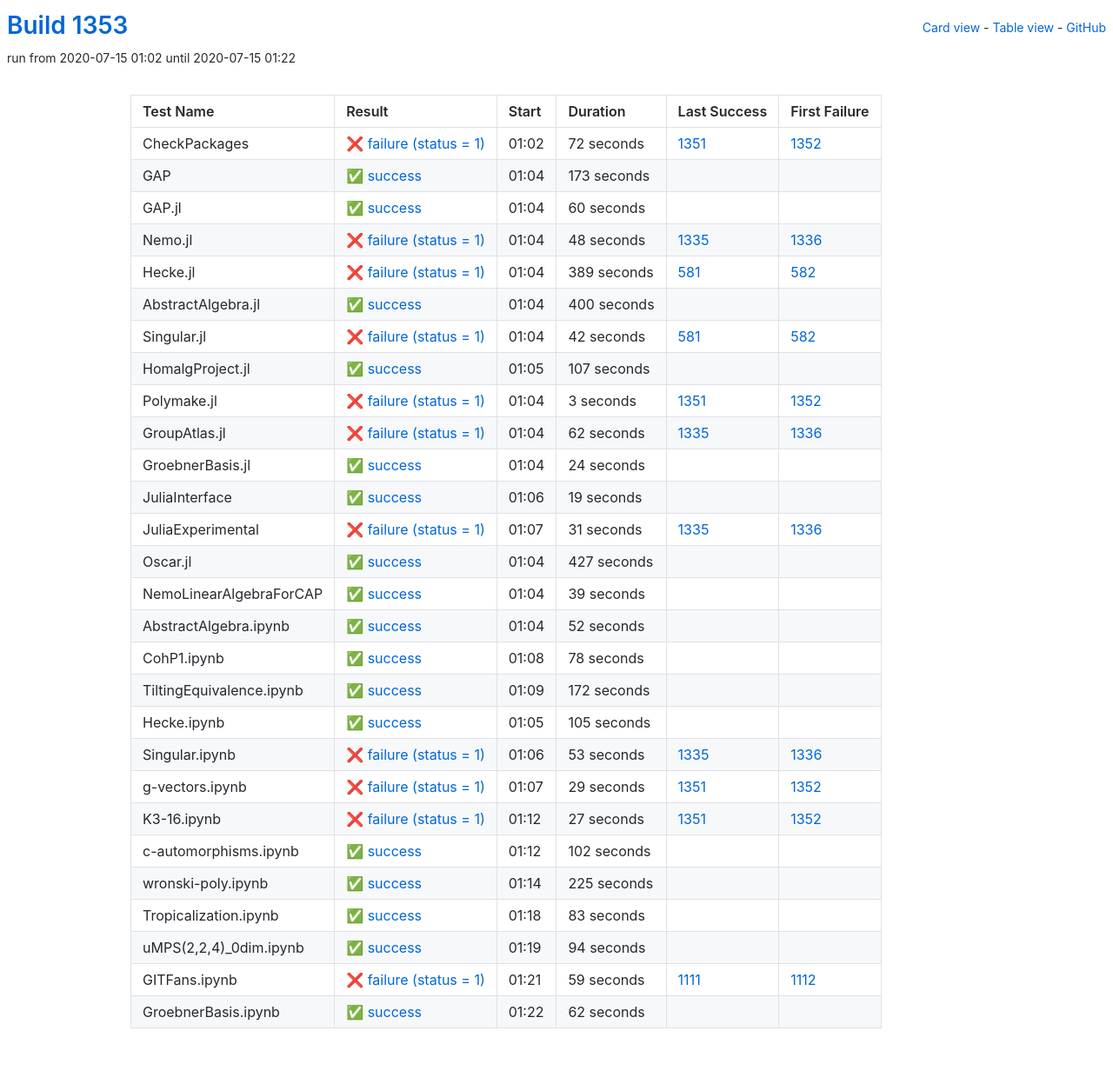
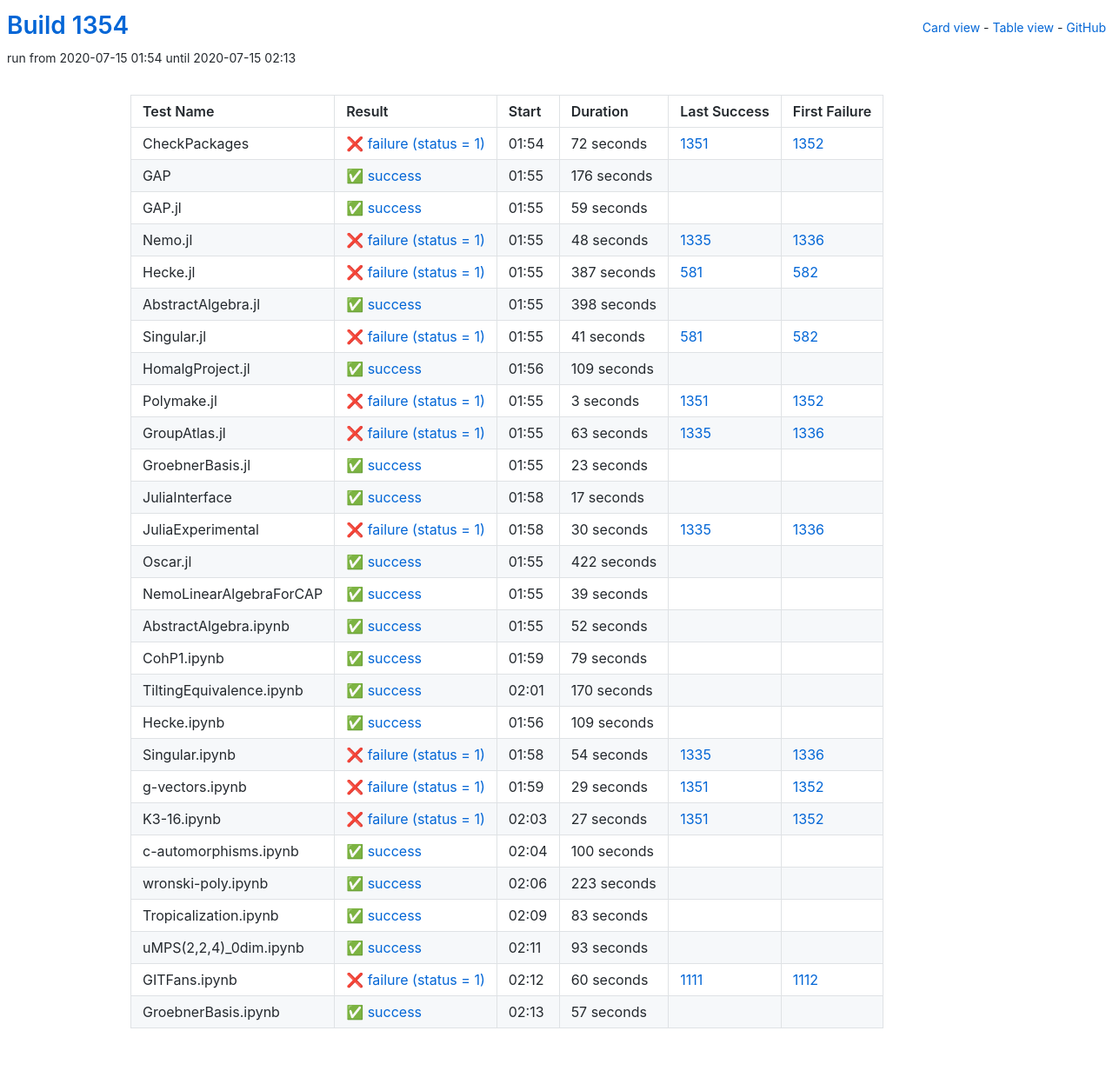
Before and after one commit to oscar-system/oscar-ci-status-1.4, a Jekyll site: the page built from table.html, in a window 1280 px wide. Shown: the whole page at 87% size. Built offline with Jekyll 4.4.1, drawn with Linux system fonts in a browser that asks for light colours.

Commit message:
Build #1354

```diff
--- a/_data/ci.yml
+++ b/_data/ci.yml
@@ -1,6 +1,6 @@
 ---
-build: 1353
-build_url: https://oscarci.mathematik.uni-kl.de/job/oscar-julia-1.4/1353/
+build: 1354
+build_url: https://oscarci.mathematik.uni-kl.de/job/oscar-julia-1.4/1354/
 job: oscar-julia-1.4
 organization: oscar-system
 repo: oscar-ci-status-1.4
@@ -8,8 +8,8 @@ repourl: https://github.com/oscar-system/oscar-ci-status-1.4
 tests:
 - name: CheckPackages
   id: checkpackages
-  log: https://oscarci.mathematik.uni-kl.de/job/oscar-julia-1.4/1353/artifact/logs/build-1353/CheckPackages.log
-  start: 2020-07-15 01:02
+  log: https://oscarci.mathematik.uni-kl.de/job/oscar-julia-1.4/1354/artifact/logs/build-1354/CheckPackages.log
+  start: 2020-07-15 01:54
   success: false
   exitcode: 1
   status: failure
@@ -20,32 +20,32 @@ tests:
   first_failure_url: https://oscarci.mathematik.uni-kl.de/job/oscar-julia-1.4/1352/
 - name: GAP
   id: gap
-  log: https://oscarci.mathematik.uni-kl.de/job/oscar-julia-1.4/1353/artifact/logs/build-1353/GAP.log
-  start: 2020-07-15 01:04
+  log: https://oscarci.mathematik.uni-kl.de/job/oscar-julia-1.4/1354/artifact/logs/build-1354/GAP.log
+  start: 2020-07-15 01:55
   success: true
   exitcode: 0
   status: success
-  duration: 173
+  duration: 176
   last_success: false
   last_success_url:
   first_failure: false
   first_failure_url:
 - name: GAP.jl
   id: gap-jl
-  log: https://oscarci.mathematik.uni-kl.de/job/oscar-julia-1.4/1353/artifact/logs/build-1353/GAP.jl.log
-  start: 2020-07-15 01:04
+  log: https://oscarci.mathematik.uni-kl.de/job/oscar-julia-1.4/1354/artifact/logs/build-1354/GAP.jl.log
+  start: 2020-07-15 01:55
   success: true
   exitcode: 0
   status: success
-  duration: 60
+  duration: 59
   last_success: false
   last_success_url:
   first_failure: false
   first_failure_url:
 - name: Nemo.jl
   id: nemo-jl
-  log: https://oscarci.mathematik.uni-kl.de/job/oscar-julia-1.4/1353/artifact/logs/build-1353/Nemo.jl.log
-  start: 2020-07-15 01:04
+  log: https://oscarci.mathematik.uni-kl.de/job/oscar-julia-1.4/1354/artifact/logs/build-1354/Nemo.jl.log
+  start: 2020-07-15 01:55
   success: false
   exitcode: 1
   status: failure
@@ -56,56 +56,56 @@ tests:
   first_failure_url: https://oscarci.mathematik.uni-kl.de/job/oscar-julia-1.4/1336/
 - name: Hecke.jl
   id: hecke-jl
-  log: https://oscarci.mathematik.uni-kl.de/job/oscar-julia-1.4/1353/artifact/logs/build-1353/Hecke.jl.log
-  start: 2020-07-15 01:04
+  log: https://oscarci.mathematik.uni-kl.de/job/oscar-julia-1.4/1354/artifact/logs/build-1354/Hecke.jl.log
+  start: 2020-07-15 01:55
   success: false
   exitcode: 1
   status: failure
-  duration: 389
+  duration: 387
   last_success: 581
   last_success_url: https://oscarci.mathematik.uni-kl.de/job/oscar-julia-1.4/581/
   first_failure: 582
   first_failure_url: https://oscarci.mathematik.uni-kl.de/job/oscar-julia-1.4/582/
 - name: AbstractAlgebra.jl
   id: abstractalgebra-jl
-  log: https://oscarci.mathematik.uni-kl.de/job/oscar-julia-1.4/1353/artifact/logs/build-1353/AbstractAlgebra.jl.log
-  start: 2020-07-15 01:04
+  log: https://oscarci.mathematik.uni-kl.de/job/oscar-julia-1.4/1354/artifact/logs/build-1354/AbstractAlgebra.jl.log
+  start: 2020-07-15 01:55
   success: true
   exitcode: 0
   status: success
-  duration: 400
+  duration: 398
   last_success: false
   last_success_url:
   first_failure: false
   first_failure_url:
 - name: Singular.jl
   id: singular-jl
-  log: https://oscarci.mathematik.uni-kl.de/job/oscar-julia-1.4/1353/artifact/logs/build-1353/Singular.jl.log
-  start: 2020-07-15 01:04
+  log: https://oscarci.mathematik.uni-kl.de/job/oscar-julia-1.4/1354/artifact/logs/build-1354/Singular.jl.log
+  start: 2020-07-15 01:55
   success: false
   exitcode: 1
   status: failure
-  duration: 42
+  duration: 41
   last_success: 581
   last_success_url: https://oscarci.mathematik.uni-kl.de/job/oscar-julia-1.4/581/
   first_failure: 582
   first_failure_url: https://oscarci.mathematik.uni-kl.de/job/oscar-julia-1.4/582/
 - name: HomalgProject.jl
   id: homalgproject-jl
-  log: https://oscarci.mathematik.uni-kl.de/job/oscar-julia-1.4/1353/artifact/logs/build-1353/HomalgProject.jl.log
-  start: 2020-07-15 01:05
+  log: https://oscarci.mathematik.uni-kl.de/job/oscar-julia-1.4/1354/artifact/logs/build-1354/HomalgProject.jl.log
+  start: 2020-07-15 01:56
   success: true
   exitcode: 0
   status: success
-  duration: 107
+  duration: 109
   last_success: false
   last_success_url:
   first_failure: false
   first_failure_url:
 - name: Polymake.jl
   id: polymake-jl
-  log: https://oscarci.mathematik.uni-kl.de/job/oscar-julia-1.4/1353/artifact/logs/build-1353/Polymake.jl.log
-  start: 2020-07-15 01:04
+  log: https://oscarci.mathematik.uni-kl.de/job/oscar-julia-1.4/1354/artifact/logs/build-1354/Polymake.jl.log
+  start: 2020-07-15 01:55
   success: false
   exitcode: 1
   status: failure
@@ -116,68 +116,68 @@ tests:
   first_failure_url: https://oscarci.mathematik.uni-kl.de/job/oscar-julia-1.4/1352/
 - name: GroupAtlas.jl
   id: groupatlas-jl
-  log: https://oscarci.mathematik.uni-kl.de/job/oscar-julia-1.4/1353/artifact/logs/build-1353/GroupAtlas.jl.log
-  start: 2020-07-15 01:04
+  log: https://oscarci.mathematik.uni-kl.de/job/oscar-julia-1.4/1354/artifact/logs/build-1354/GroupAtlas.jl.log
+  start: 2020-07-15 01:55
   success: false
   exitcode: 1
   status: failure
-  duration: 62
+  duration: 63
   last_success: 1335
   last_success_url: https://oscarci.mathematik.uni-kl.de/job/oscar-julia-1.4/1335/
   first_failure: 1336
   first_failure_url: https://oscarci.mathematik.uni-kl.de/job/oscar-julia-1.4/1336/
 - name: GroebnerBasis.jl
   id: groebnerbasis-jl
-  log: https://oscarci.mathematik.uni-kl.de/job/oscar-julia-1.4/1353/artifact/logs/build-1353/GroebnerBasis.jl.log
-  start: 2020-07-15 01:04
+  log: https://oscarci.mathematik.uni-kl.de/job/oscar-julia-1.4/1354/artifact/logs/build-1354/GroebnerBasis.jl.log
+  start: 2020-07-15 01:55
   success: true
   exitcode: 0
   status: success
-  duration: 24
+  duration: 23
   last_success: false
   last_success_url:
   first_failure: false
   first_failure_url:
 - name: JuliaInterface
   id: juliainterface
-  log: https://oscarci.mathematik.uni-kl.de/job/oscar-julia-1.4/1353/artifact/logs/build-1353/JuliaInterface.log
-  start: 2020-07-15 01:06
+  log: https://oscarci.mathematik.uni-kl.de/job/oscar-julia-1.4/1354/artifact/logs/build-1354/JuliaInterface.log
+  start: 2020-07-15 01:58
   success: true
   exitcode: 0
   status: success
-  duration: 19
+  duration: 17
   last_success: false
   last_success_url:
   first_failure: false
   first_failure_url:
 - name: JuliaExperimental
   id: juliaexperimental
-  log: https://oscarci.mathematik.uni-kl.de/job/oscar-julia-1.4/1353/artifact/logs/build-1353/JuliaExperimental.log
-  start: 2020-07-15 01:07
+  log: https://oscarci.mathematik.uni-kl.de/job/oscar-julia-1.4/1354/artifact/logs/build-1354/JuliaExperimental.log
+  start: 2020-07-15 01:58
   success: false
   exitcode: 1
   status: failure
-  duration: 31
+  duration: 30
   last_success: 1335
   last_success_url: https://oscarci.mathematik.uni-kl.de/job/oscar-julia-1.4/1335/
   first_failure: 1336
   first_failure_url: https://oscarci.mathematik.uni-kl.de/job/oscar-julia-1.4/1336/
 - name: Oscar.jl
   id: oscar-jl
-  log: https://oscarci.mathematik.uni-kl.de/job/oscar-julia-1.4/1353/artifact/logs/build-1353/Oscar.jl.log
-  start: 2020-07-15 01:04
+  log: https://oscarci.mathematik.uni-kl.de/job/oscar-julia-1.4/1354/artifact/logs/build-1354/Oscar.jl.log
+  start: 2020-07-15 01:55
   success: true
   exitcode: 0
   status: success
-  duration: 427
+  duration: 422
   last_success: false
   last_success_url:
   first_failure: false
   first_failure_url:
 - name: NemoLinearAlgebraForCAP
   id: nemolinearalgebraforcap
-  log: https://oscarci.mathematik.uni-kl.de/job/oscar-julia-1.4/1353/artifact/logs/build-1353/NemoLinearAlgebraForCAP.log
-  start: 2020-07-15 01:04
+  log: https://oscarci.mathematik.uni-kl.de/job/oscar-julia-1.4/1354/artifact/logs/build-1354/NemoLinearAlgebraForCAP.log
+  start: 2020-07-15 01:55
   success: true
   exitcode: 0
   status: success
@@ -188,8 +188,8 @@ tests:
   first_failure_url:
 - name: AbstractAlgebra.ipynb
   id: abstractalgebra-ipynb
-  log: https://oscarci.mathematik.uni-kl.de/job/oscar-julia-1.4/1353/artifact/logs/build-1353/AbstractAlgebra.ipynb.log
-  start: 2020-07-15 01:04
+  log: https://oscarci.mathematik.uni-kl.de/job/oscar-julia-1.4/1354/artifact/logs/build-1354/AbstractAlgebra.ipynb.log
+  start: 2020-07-15 01:55
   success: true
   exitcode: 0
   status: success
@@ -200,56 +200,56 @@ tests:
   first_failure_url:
 - name: CohP1.ipynb
   id: cohp1-ipynb
-  log: https://oscarci.mathematik.uni-kl.de/job/oscar-julia-1.4/1353/artifact/logs/build-1353/CohP1.ipynb.log
-  start: 2020-07-15 01:08
+  log: https://oscarci.mathematik.uni-kl.de/job/oscar-julia-1.4/1354/artifact/logs/build-1354/CohP1.ipynb.log
+  start: 2020-07-15 01:59
   success: true
   exitcode: 0
   status: success
-  duration: 78
+  duration: 79
   last_success: false
   last_success_url:
   first_failure: false
   first_failure_url:
 - name: TiltingEquivalence.ipynb
   id: tiltingequivalence-ipynb
-  log: https://oscarci.mathematik.uni-kl.de/job/oscar-julia-1.4/1353/artifact/logs/build-1353/TiltingEquivalence.ipynb.log
-  start: 2020-07-15 01:09
+  log: https://oscarci.mathematik.uni-kl.de/job/oscar-julia-1.4/1354/artifact/logs/build-1354/TiltingEquivalence.ipynb.log
+  start: 2020-07-15 02:01
   success: true
   exitcode: 0
   status: success
-  duration: 172
+  duration: 170
   last_success: false
   last_success_url:
   first_failure: false
   first_failure_url:
 - name: Hecke.ipynb
   id: hecke-ipynb
-  log: https://oscarci.mathematik.uni-kl.de/job/oscar-julia-1.4/1353/artifact/logs/build-1353/Hecke.ipynb.log
-  start: 2020-07-15 01:05
+  log: https://oscarci.mathematik.uni-kl.de/job/oscar-julia-1.4/1354/artifact/logs/build-1354/Hecke.ipynb.log
+  start: 2020-07-15 01:56
   success: true
   exitcode: 0
   status: success
-  duration: 105
+  duration: 109
   last_success: false
   last_success_url:
   first_failure: false
   first_failure_url:
 - name: Singular.ipynb
   id: singular-ipynb
-  log: https://oscarci.mathematik.uni-kl.de/job/oscar-julia-1.4/1353/artifact/logs/build-1353/Singular.ipynb.log
-  start: 2020-07-15 01:06
+  log: https://oscarci.mathematik.uni-kl.de/job/oscar-julia-1.4/1354/artifact/logs/build-1354/Singular.ipynb.log
+  start: 2020-07-15 01:58
   success: false
   exitcode: 1
   status: failure
-  duration: 53
+  duration: 54
   last_success: 1335
   last_success_url: https://oscarci.mathematik.uni-kl.de/job/oscar-julia-1.4/1335/
   first_failure: 1336
   first_failure_url: https://oscarci.mathematik.uni-kl.de/job/oscar-julia-1.4/1336/
 - name: g-vectors.ipynb
   id: g-vectors-ipynb
-  log: https://oscarci.mathematik.uni-kl.de/job/oscar-julia-1.4/1353/artifact/logs/build-1353/g-vectors.ipynb.log
-  start: 2020-07-15 01:07
+  log: https://oscarci.mathematik.uni-kl.de/job/oscar-julia-1.4/1354/artifact/logs/build-1354/g-vectors.ipynb.log
+  start: 2020-07-15 01:59
   success: false
   exitcode: 1
   status: failure
@@ -260,8 +260,8 @@ tests:
   first_failure_url: https://oscarci.mathematik.uni-kl.de/job/oscar-julia-1.4/1352/
 - name: K3-16.ipynb
   id: k3-16-ipynb
-  log: https://oscarci.mathematik.uni-kl.de/job/oscar-julia-1.4/1353/artifact/logs/build-1353/K3-16.ipynb.log
-  start: 2020-07-15 01:12
+  log: https://oscarci.mathematik.uni-kl.de/job/oscar-julia-1.4/1354/artifact/logs/build-1354/K3-16.ipynb.log
+  start: 2020-07-15 02:03
   success: false
   exitcode: 1
   status: failure
@@ -272,32 +272,32 @@ tests:
   first_failure_url: https://oscarci.mathematik.uni-kl.de/job/oscar-julia-1.4/1352/
 - name: c-automorphisms.ipynb
   id: c-automorphisms-ipynb
-  log: https://oscarci.mathematik.uni-kl.de/job/oscar-julia-1.4/1353/artifact/logs/build-1353/c-automorphisms.ipynb.log
-  start: 2020-07-15 01:12
+  log: https://oscarci.mathematik.uni-kl.de/job/oscar-julia-1.4/1354/artifact/logs/build-1354/c-automorphisms.ipynb.log
+  start: 2020-07-15 02:04
   success: true
   exitcode: 0
   status: success
-  duration: 102
+  duration: 100
   last_success: false
   last_success_url:
   first_failure: false
   first_failure_url:
 - name: wronski-poly.ipynb
   id: wronski-poly-ipynb
-  log: https://oscarci.mathematik.uni-kl.de/job/oscar-julia-1.4/1353/artifact/logs/build-1353/wronski-poly.ipynb.log
-  start: 2020-07-15 01:14
+  log: https://oscarci.mathematik.uni-kl.de/job/oscar-julia-1.4/1354/artifact/logs/build-1354/wronski-poly.ipynb.log
+  start: 2020-07-15 02:06
   success: true
   exitcode: 0
   status: success
-  duration: 225
+  duration: 223
   last_success: false
   last_success_url:
   first_failure: false
   first_failure_url:
 - name: Tropicalization.ipynb
   id: tropicalization-ipynb
-  log: https://oscarci.mathematik.uni-kl.de/job/oscar-julia-1.4/1353/artifact/logs/build-1353/Tropicalization.ipynb.log
-  start: 2020-07-15 01:18
+  log: https://oscarci.mathematik.uni-kl.de/job/oscar-julia-1.4/1354/artifact/logs/build-1354/Tropicalization.ipynb.log
+  start: 2020-07-15 02:09
   success: true
   exitcode: 0
   status: success
@@ -308,36 +308,36 @@ tests:
   first_failure_url:
 - name: uMPS(2,2,4)_0dim.ipynb
   id: umps-2-2-4-0dim-ipynb
-  log: https://oscarci.mathematik.uni-kl.de/job/oscar-julia-1.4/1353/artifact/logs/build-1353/uMPS-2-2-4-_0dim.ipynb.log
-  start: 2020-07-15 01:19
+  log: https://oscarci.mathematik.uni-kl.de/job/oscar-julia-1.4/1354/artifact/logs/build-1354/uMPS-2-2-4-_0dim.ipynb.log
+  start: 2020-07-15 02:11
   success: true
   exitcode: 0
   status: success
-  duration: 94
+  duration: 93
   last_success: false
   last_success_url:
   first_failure: false
   first_failure_url:
 - name: GITFans.ipynb
   id: gitfans-ipynb
-  log: https://oscarci.mathematik.uni-kl.de/job/oscar-julia-1.4/1353/artifact/logs/build-1353/GITFans.ipynb.log
-  start: 2020-07-15 01:21
+  log: https://oscarci.mathematik.uni-kl.de/job/oscar-julia-1.4/1354/artifact/logs/build-1354/GITFans.ipynb.log
+  start: 2020-07-15 02:12
   success: false
   exitcode: 1
   status: failure
-  duration: 59
+  duration: 60
   last_success: 1111
   last_success_url: https://oscarci.mathematik.uni-kl.de/job/oscar-julia-1.4/1111/
   first_failure: 1112
   first_failure_url: https://oscarci.mathematik.uni-kl.de/job/oscar-julia-1.4/1112/
 - name: GroebnerBasis.ipynb
   id: groebnerbasis-ipynb
-  log: https://oscarci.mathematik.uni-kl.de/job/oscar-julia-1.4/1353/artifact/logs/build-1353/GroebnerBasis.ipynb.log
-  start: 2020-07-15 01:22
+  log: https://oscarci.mathematik.uni-kl.de/job/oscar-julia-1.4/1354/artifact/logs/build-1354/GroebnerBasis.ipynb.log
+  start: 2020-07-15 02:13
   success: true
   exitcode: 0
   status: success
-  duration: 62
+  duration: 57
   last_success: false
   last_success_url:
   first_failure: false
```
Also changed, not shown: README.md.
